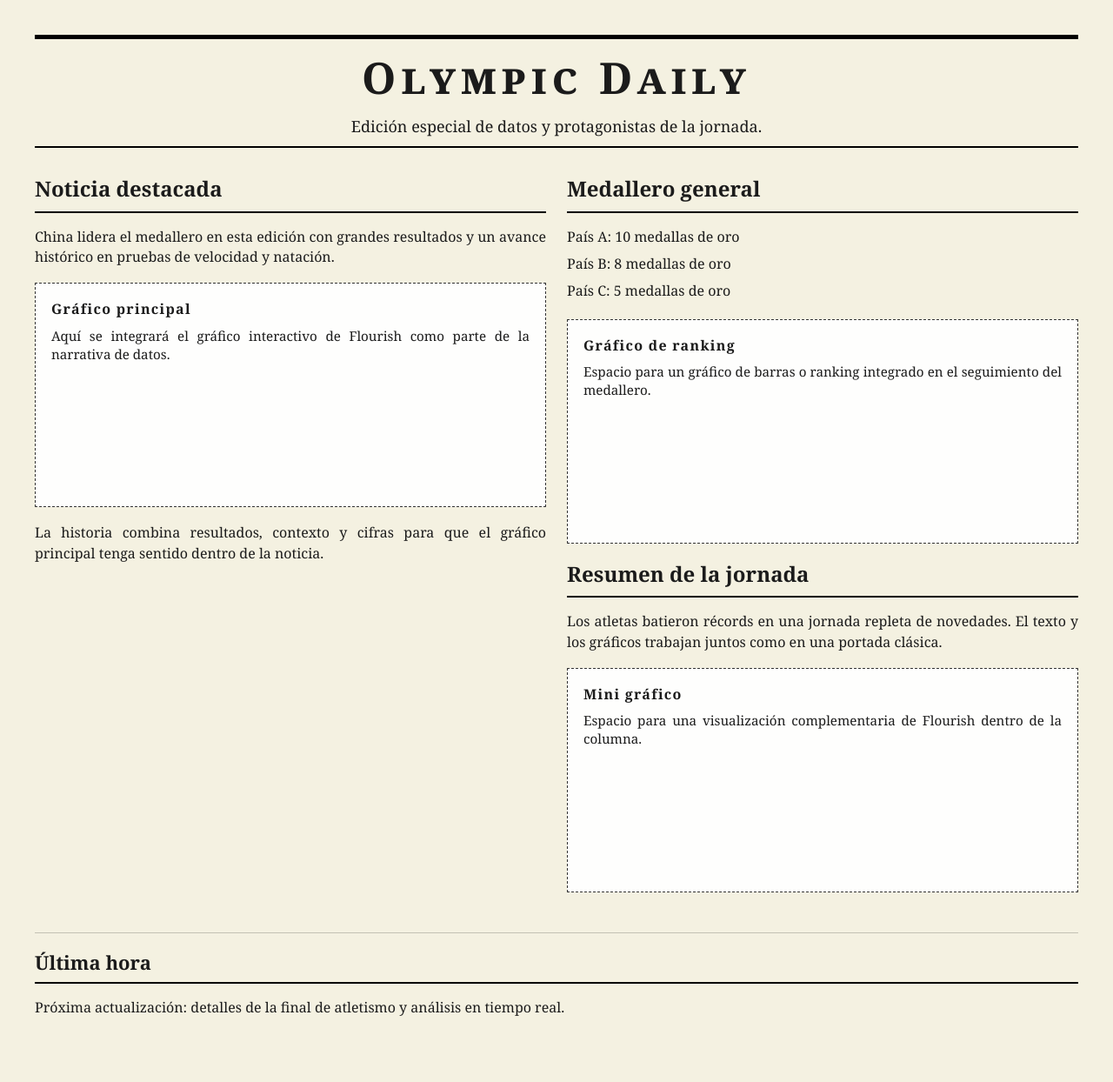
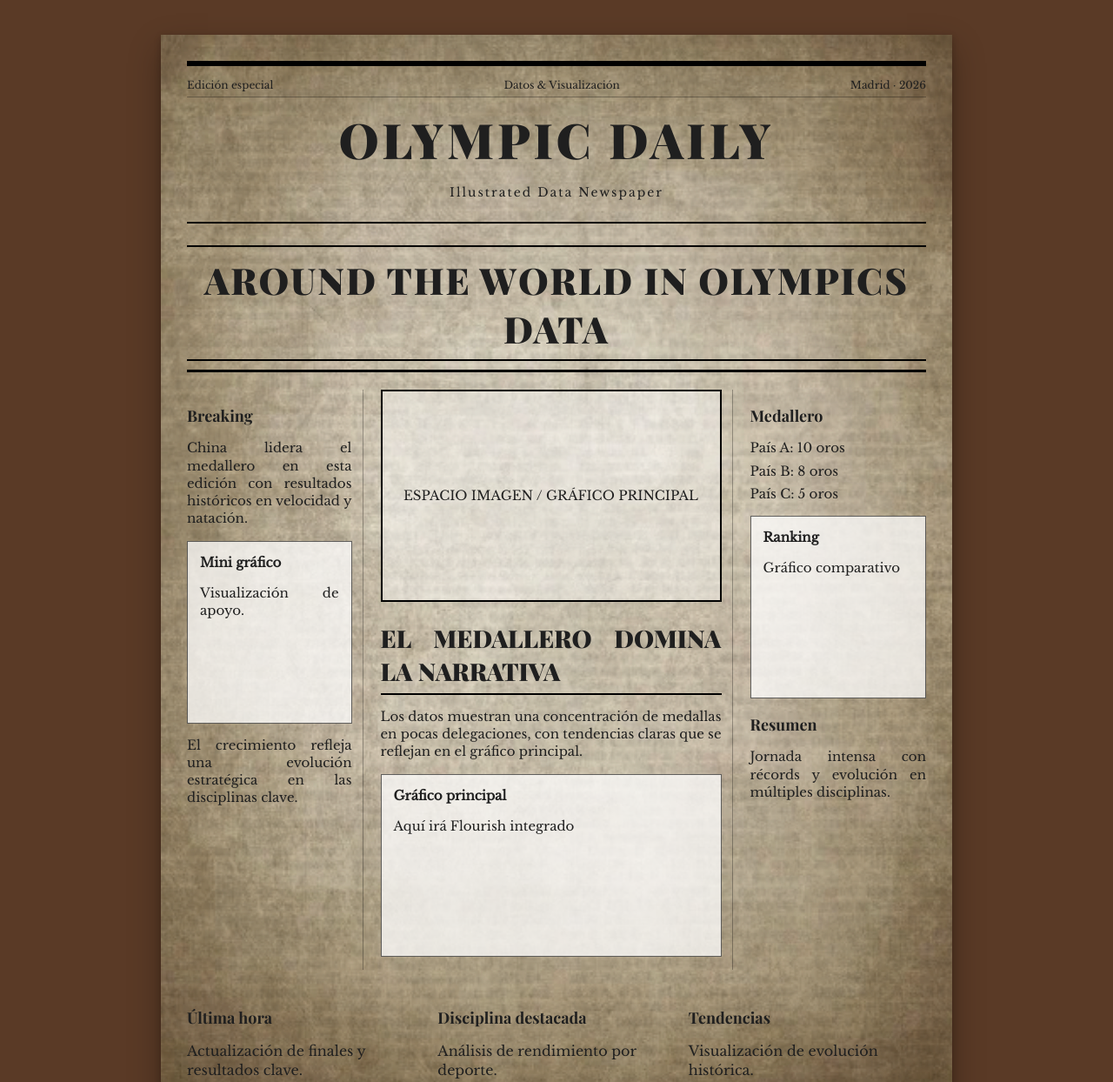
Before and after one commit to gmor1n/gmrepository-git, a website: page proyect/olimpiadas/web/index.html in a window 1280 px wide. Shown: the top 1244 px of the page at 87% size. Drawn offline with nearby package versions, Linux system fonts and the light colour scheme.

Commit message:
Add newspaper-style layout with vintage paper design and structured HTML/CSS

```diff
--- a/proyect/olimpiadas/web/index.html
+++ b/proyect/olimpiadas/web/index.html
@@ -1,58 +1,140 @@
-
 <!DOCTYPE html>
 <html lang="es">
 <head>
     <meta charset="UTF-8">
     <meta name="viewport" content="width=device-width, initial-scale=1.0">
     <title>Olimpiadas - Edición Especial</title>
+
+    <!-- ✅ FUENTES (esto estaba mal antes) -->
+    <link href="https://fonts.googleapis.com/css2?family=Playfair+Display:wght@400;700;900&family=Libre+Baskerville&display=swap" rel="stylesheet">
+
+    <!-- ✅ CSS -->
     <link rel="stylesheet" href="styles.css">
 </head>
+
 <body>
 
-<div class="cabecera">
-    <h1>Olympic Daily</h1>
-    <p>Edición especial de datos y protagonistas de la jornada.</p>
+<div class="hoja">
+
+    <!-- CABECERA -->
+    <header class="cabecera">
+
+        <div class="subcabecera">
+            <span>Edición especial</span>
+            <span>Datos & Visualización</span>
+            <span>Madrid · 2026</span>
         </div>
 
+        <h1 class="logo-periodico">Olympic Daily</h1>
+
+        <p class="tagline">Illustrated Data Newspaper</p>
+
+    </header>
+
+
+    <!-- TITULAR -->
+    <section class="titular-principal">
+        <h2>AROUND THE WORLD IN OLYMPICS DATA</h2>
+    </section>
+
+
+    <!-- CONTENIDO -->
     <main class="pagina">
-    <section class="bloque-principal">
-        <article class="columna columna-noticia">
-            <h2>Noticia destacada</h2>
-            <p>China lidera el medallero en esta edición con grandes resultados y un avance histórico en pruebas de velocidad y natación.</p>
+
+        <section class="portada">
+
+            <!-- IZQUIERDA -->
+            <article class="col izquierda">
+                <h3>Breaking</h3>
+                <p>
+                    China lidera el medallero en esta edición con resultados históricos en velocidad y natación.
+                </p>
+
+                <div class="grafico-mini">
+                    <strong>Mini gráfico</strong>
+                    <p>Visualización de apoyo.</p>
+                </div>
+
+                <p>
+                    El crecimiento refleja una evolución estratégica en las disciplinas clave.
+                </p>
+            </article>
+
+
+            <!-- CENTRO -->
+            <article class="col centro">
+
+                <div class="imagen-principal">
+                    <p>ESPACIO IMAGEN / GRÁFICO PRINCIPAL</p>
+                </div>
+
+                <h2 class="titulo-central">
+                    EL MEDALLERO DOMINA LA NARRATIVA
+                </h2>
+
+                <p>
+                    Los datos muestran una concentración de medallas en pocas delegaciones,
+                    con tendencias claras que se reflejan en el gráfico principal.
+                </p>
+
                 <div class="grafico-principal">
                     <strong>Gráfico principal</strong>
-                <p>Aquí se integrará el gráfico interactivo de Flourish como parte de la narrativa de datos.</p>
+                    <p>Aquí irá Flourish integrado</p>
                 </div>
-            <p>La historia combina resultados, contexto y cifras para que el gráfico principal tenga sentido dentro de la noticia.</p>
+
             </article>
 
-        <article class="columna columna-medallero">
-            <h2>Medallero general</h2>
+
+            <!-- DERECHA -->
+            <article class="col derecha">
+
+                <h3>Medallero</h3>
+
                 <ul>
-                <li>País A: 10 medallas de oro</li>
-                <li>País B: 8 medallas de oro</li>
-                <li>País C: 5 medallas de oro</li>
+                    <li>País A: 10 oros</li>
+                    <li>País B: 8 oros</li>
+                    <li>País C: 5 oros</li>
                 </ul>
+
                 <div class="grafico-secundario">
-                <strong>Gráfico de ranking</strong>
-                <p>Espacio para un gráfico de barras o ranking integrado en el seguimiento del medallero.</p>
+                    <strong>Ranking</strong>
+                    <p>Gráfico comparativo</p>
                 </div>
-            <h2>Resumen de la jornada</h2>
-            <p>Los atletas batieron récords en una jornada repleta de novedades. El texto y los gráficos trabajan juntos como en una portada clásica.</p>
-            <div class="grafico-mini">
-                <strong>Mini gráfico</strong>
-                <p>Espacio para una visualización complementaria de Flourish dentro de la columna.</p>
-            </div>
+
+                <h3>Resumen</h3>
+
+                <p>
+                    Jornada intensa con récords y evolución en múltiples disciplinas.
+                </p>
+
             </article>
+
         </section>
 
-    <section class="noticias-footer">
-        <article>
-            <h2>Última hora</h2>
-            <p>Próxima actualización: detalles de la final de atletismo y análisis en tiempo real.</p>
+
+        <!-- BLOQUES INFERIORES -->
+        <section class="bloques-inferiores">
+
+            <article class="bloque">
+                <h3>Última hora</h3>
+                <p>Actualización de finales y resultados clave.</p>
             </article>
+
+            <article class="bloque">
+                <h3>Disciplina destacada</h3>
+                <p>Análisis de rendimiento por deporte.</p>
+            </article>
+
+            <article class="bloque">
+                <h3>Tendencias</h3>
+                <p>Visualización de evolución histórica.</p>
+            </article>
+
         </section>
+
     </main>
+
+</div>
 
 </body>
 </html>
--- a/proyect/olimpiadas/web/styles.css
+++ b/proyect/olimpiadas/web/styles.css
@@ -1,126 +1,243 @@
-/* Estilo tipo periódico antiguo */
-
+/* =========================
+   FONDO EXTERIOR (MESA)
+========================= */
 body {
-    background-color: #f4f1e1;
-    font-family: Georgia, "Times New Roman", serif;
-    margin: 40px;
-    color: #1b1b1b;
+    font-family: "Libre Baskerville", Georgia, serif;
+    margin: 0;
+    color: #1f1f1f;
+    background-color: #5a3a26;
+    line-height: 1.35;
 }
 
-body, html {
-    min-height: 100%;
+
+/* =========================
+   HOJA DE PERIÓDICO
+========================= */
+.hoja {
+    max-width: 850px;
+    margin: 40px auto;
+    padding: 30px;
+
+    position: relative;
+
+    /* IMPORTANTE: ruta corregida */
+    background-image: url("./assets/paper_base.jpg");
+    background-size: cover;
+    background-repeat: no-repeat;
+
+    box-shadow:
+        0 3px 8px rgba(0,0,0,0.2),
+        0 15px 35px rgba(0,0,0,0.3);
 }
 
+/* textura */
+.hoja::before {
+    content: "";
+    position: absolute;
+    inset: 0;
+    background-image: url("./assets/paper_overlay.jpg");
+    background-size: cover;
+    opacity: 0.15;
+    mix-blend-mode: multiply;
+    pointer-events: none;
+}
+
+/* traspaso */
+.hoja::after {
+    content: "";
+    position: absolute;
+    inset: 0;
+    background-image: url("./assets/paper_overlay.jpg");
+    background-size: cover;
+    opacity: 0.07;
+    transform: scaleX(-1);
+    filter: blur(1px);
+    mix-blend-mode: multiply;
+    pointer-events: none;
+}
+
+/* asegurar que el contenido esté encima */
+.hoja > * {
+    position: relative;
+    z-index: 1;
+}
+
+
+/* =========================
+   CABECERA
+========================= */
 .cabecera {
     text-align: center;
-    border-top: 5px solid black;
+    border-top: 6px solid black;
     border-bottom: 2px solid black;
-    padding: 10px 0;
-    margin-bottom: 30px;
+    padding: 14px 0 10px;
+    margin-bottom: 25px;
 }
 
-h1 {
-    font-family: Georgia, "Times New Roman", serif;
-    font-weight: bold;
-    letter-spacing: 6px;
-    font-variant: small-caps;
-    text-align: center;
-    font-size: 50px;
+.subcabecera {
+    display: flex;
+    justify-content: space-between;
+    font-size: 12px;
+    border-bottom: 1px solid rgba(0,0,0,0.3);
+    padding-bottom: 5px;
+    margin-bottom: 10px;
+}
+
+.tagline {
+    font-size: 14px;
+    letter-spacing: 2px;
+}
+
+.logo-periodico {
+    font-family: "Playfair Display", serif;
+    font-weight: 900;
+    font-size: 56px;
+    letter-spacing: 4px;
+    text-transform: uppercase;
     margin: 0;
 }
 
-.cabecera p {
+
+/* =========================
+   TITULAR PRINCIPAL
+========================= */
+.titular-principal {
+    border-top: 2px solid black;
+    border-bottom: 3px solid black;
+    padding: 10px 0;
     text-align: center;
-    font-size: 18px;
-    margin: 10px auto 0;
-    max-width: 760px;
-    line-height: 1.4;
+    margin-bottom: 20px;
 }
 
-.pagina {
-    display: flex;
-    flex-direction: column;
-    gap: 28px;
+.titular-principal h2 {
+    font-family: "Playfair Display", serif;
+    font-size: 42px;
+    font-weight: 900;
+    letter-spacing: 2px;
+    margin: 0;
+    text-transform: uppercase;
 }
 
-.bloque-principal {
-    display: flex;
-    gap: 24px;
-    align-items: flex-start;
+
+/* =========================
+   PORTADA
+========================= */
+.portada {
+    display: grid;
+    grid-template-columns: 1fr 2fr 1fr;
+    gap: 20px;
 }
 
-.columna {
-    width: 50%;
+.col {
+    font-size: 15px;
+    line-height: 1.35;
     text-align: justify;
-    line-height: 1.45;
-    font-size: 16px;
 }
 
-.columna p {
-    margin: 12px 0;
+.izquierda,
+.centro {
+    border-right: 1px solid rgba(0,0,0,0.3);
+    padding-right: 12px;
 }
 
+
+/* =========================
+   COLUMNA CENTRAL
+========================= */
+.imagen-principal {
+    border: 2px solid black;
+    height: 240px;
+    display: flex;
+    align-items: center;
+    justify-content: center;
+    margin-bottom: 15px;
+    background: rgba(255,255,255,0.4);
+}
+
+.titulo-central {
+    font-family: "Playfair Display", serif;
+    font-size: 28px;
+    font-weight: 900;
+    margin-bottom: 10px;
+    text-transform: uppercase;
+}
+
+
+/* =========================
+   TEXTO
+========================= */
 h2 {
-    font-size: 24px;
-    margin: 0 0 16px;
-    padding-bottom: 8px;
+    font-family: "Playfair Display", serif;
+    font-weight: 700;
+    font-size: 22px;
+    margin-bottom: 10px;
+    padding-bottom: 6px;
     border-bottom: 2px solid black;
 }
 
+h3 {
+    font-family: "Playfair Display", serif;
+    font-weight: 700;
+    font-size: 18px;
+    margin-bottom: 8px;
+}
+
 ul {
-    list-style-type: none;
+    list-style: none;
     padding: 0;
-    margin: 0 0 20px;
+    margin-bottom: 15px;
 }
 
 li {
-    margin-bottom: 8px;
-    padding-left: 10px;
-    text-indent: -10px;
+    margin-bottom: 6px;
 }
 
+
+/* =========================
+   BLOQUES
+========================= */
 .grafico-principal,
 .grafico-secundario,
 .grafico-mini {
-    border: 1px dashed #333;
-    background: rgba(255, 255, 255, 0.95);
-    padding: 18px;
-    margin: 18px 0;
-    min-height: 220px;
+    border: 1px solid rgba(0,0,0,0.6);
+    background: rgba(255,255,255,0.75);
+    padding: 14px;
+    margin: 15px 0;
+    min-height: 180px;
 }
 
-.grafico-principal strong,
-.grafico-secundario strong,
-.grafico-mini strong {
-    display: block;
-    font-size: 1rem;
-    margin-bottom: 8px;
-    letter-spacing: 0.08em;
+
+/* =========================
+   BLOQUES INFERIORES
+========================= */
+.bloques-inferiores {
+    display: grid;
+    grid-template-columns: repeat(3, 1fr);
+    gap: 15px;
+    margin-top: 25px;
 }
 
-.grafico-principal p,
-.grafico-secundario p,
-.grafico-mini p {
-    margin: 0;
-    font-size: 0.95rem;
-    line-height: 1.4;
-}
 
-.noticias-footer article {
-    border-top: 1px solid rgba(0, 0, 0, 0.2);
-    padding-top: 18px;
-}
-
-.noticias-footer h2 {
-    font-size: 22px;
-}
-
+/* =========================
+   RESPONSIVE
+========================= */
 @media (max-width: 960px) {
-    .bloque-principal {
-        flex-direction: column;
+    .hoja {
+        max-width: 92%;
+        padding: 20px;
     }
 
-    .columna {
-        width: 100%;
+    .portada {
+        grid-template-columns: 1fr;
+    }
+
+    .izquierda,
+    .centro {
+        border-right: none;
+        padding-right: 0;
+    }
+
+    .bloques-inferiores {
+        grid-template-columns: 1fr;
     }
 }
```
Also changed, not shown: proyect/olimpiadas/docs/prompts.md (+116 -0 lines), proyect/olimpiadas/web/assets/paper_base.jpg (added), proyect/olimpiadas/web/assets/paper_overlay.jpg (added). Lines whose indentation alone changed are shown as unchanged.
